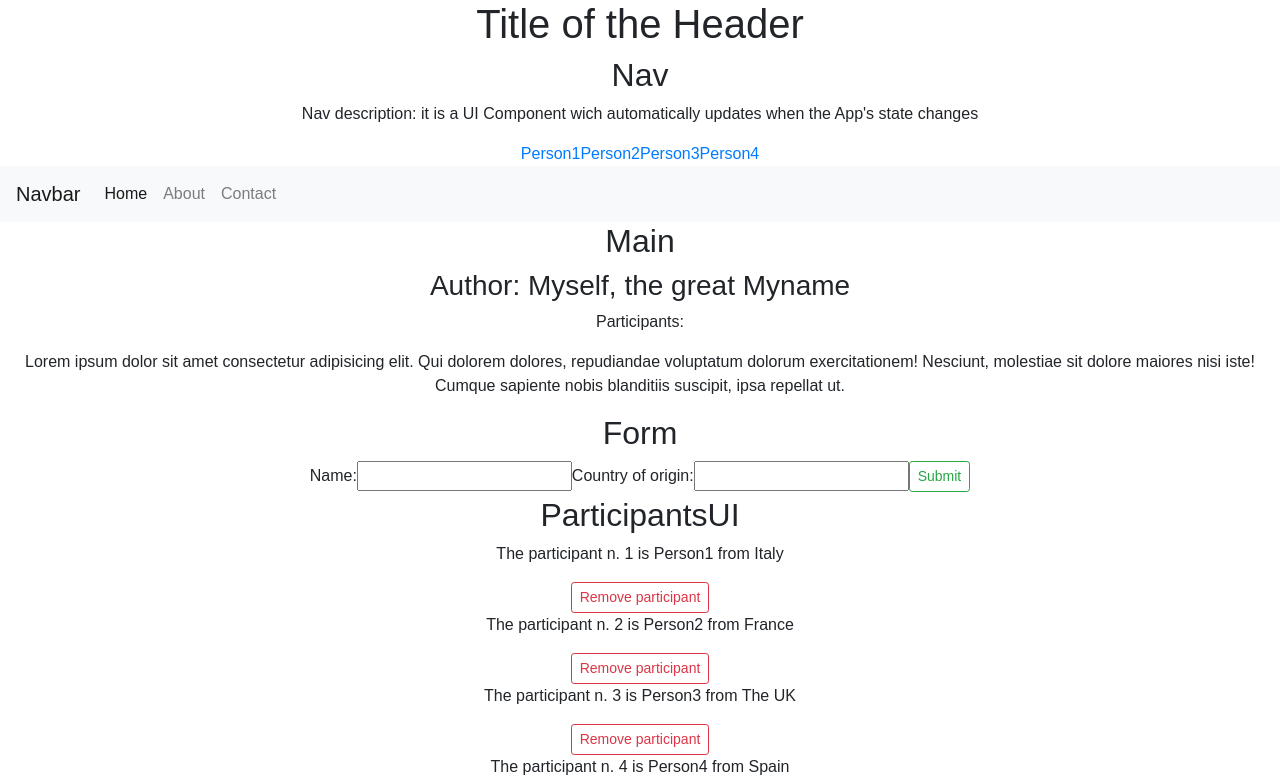
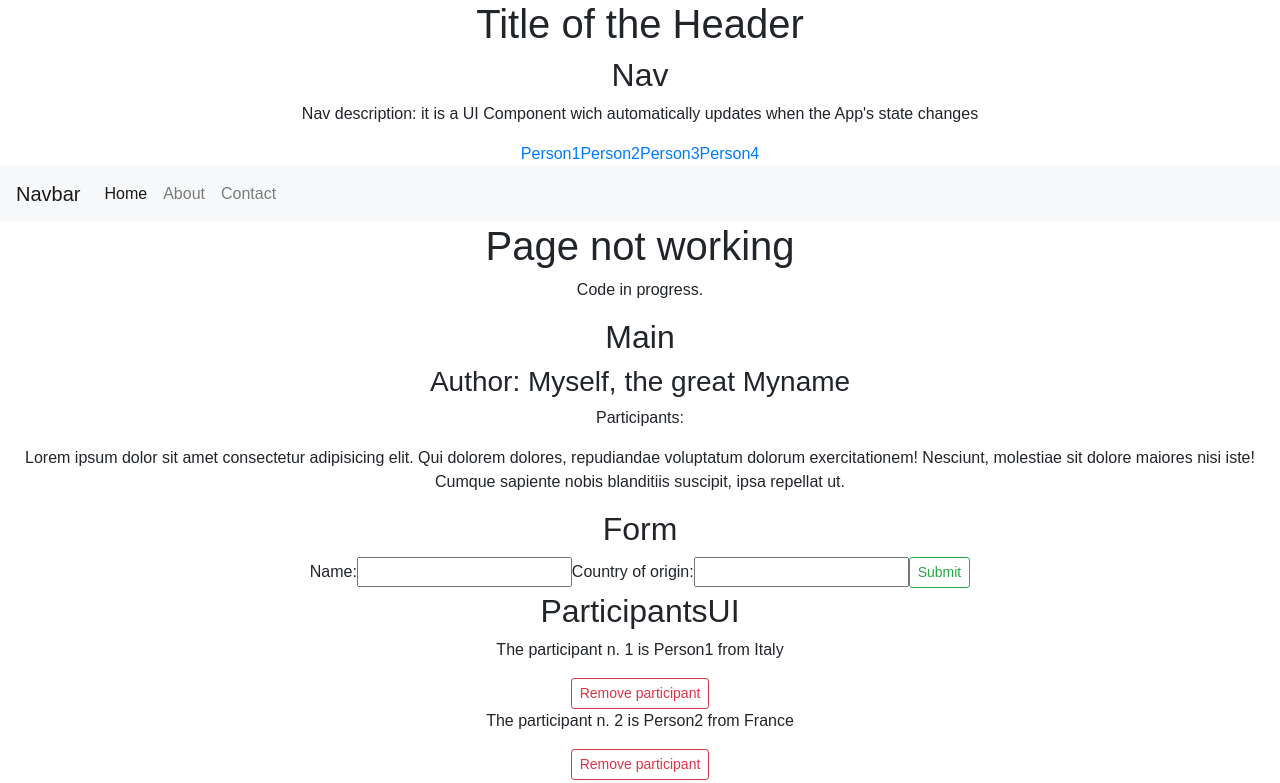
Before and after one commit to Giagar/React, a React (Create React App) app in the folder myapp/: page /pagenotworking in a window 1280 px wide. Shown: the top 783 px of the page. Built offline with nearby package versions, Linux system fonts and the light colour scheme.

Commit message:
add redirect to pagenotworking

```diff
--- a/myapp/src/App.js
+++ b/myapp/src/App.js
@@ -12,6 +12,7 @@ import { BrowserRouter, Route } from "react-router-dom";
 import Home from "./components/Home";
 import About from "./components/About";
 import Contact from "./components/Contact";
+import PageNotWorking from "./components/PageNotWorking";
 
 class App extends Component {
   state = {
@@ -51,6 +52,7 @@ class App extends Component {
           <Route exact path="/" component={Home} />
           <Route path="/about" component={About} />
           <Route path="/contact" component={Contact} />
+          <Route path="/pagenotworking" component={PageNotWorking} />
           <Main name={this.state.copyright} />
           <Form addParticipant={this.addParticipant} />
           <ParticipantsUI
--- a/myapp/src/components/Contact.js
+++ b/myapp/src/components/Contact.js
@@ -1,6 +1,10 @@
 import React from "react";
 
-const Contact = () => {
+const Contact = props => {
+    setTimeout(() => {
+        props.history.push("/pagenotworking")
+    }, 500);
+
     return(
         <div className="Contact">
             <h1>Contact</h1>
--- /dev/null
+++ b/myapp/src/components/PageNotWorking.js
@@ -0,0 +1,13 @@
+import React from "react";
+
+const PageNotWorking = () => {
+
+  return (
+    <div className="pageNotWorking">
+      <h1>Page not working</h1>
+      <p>Code in progress.</p>
+    </div>
+  );
+};
+
+export default PageNotWorking;
```
